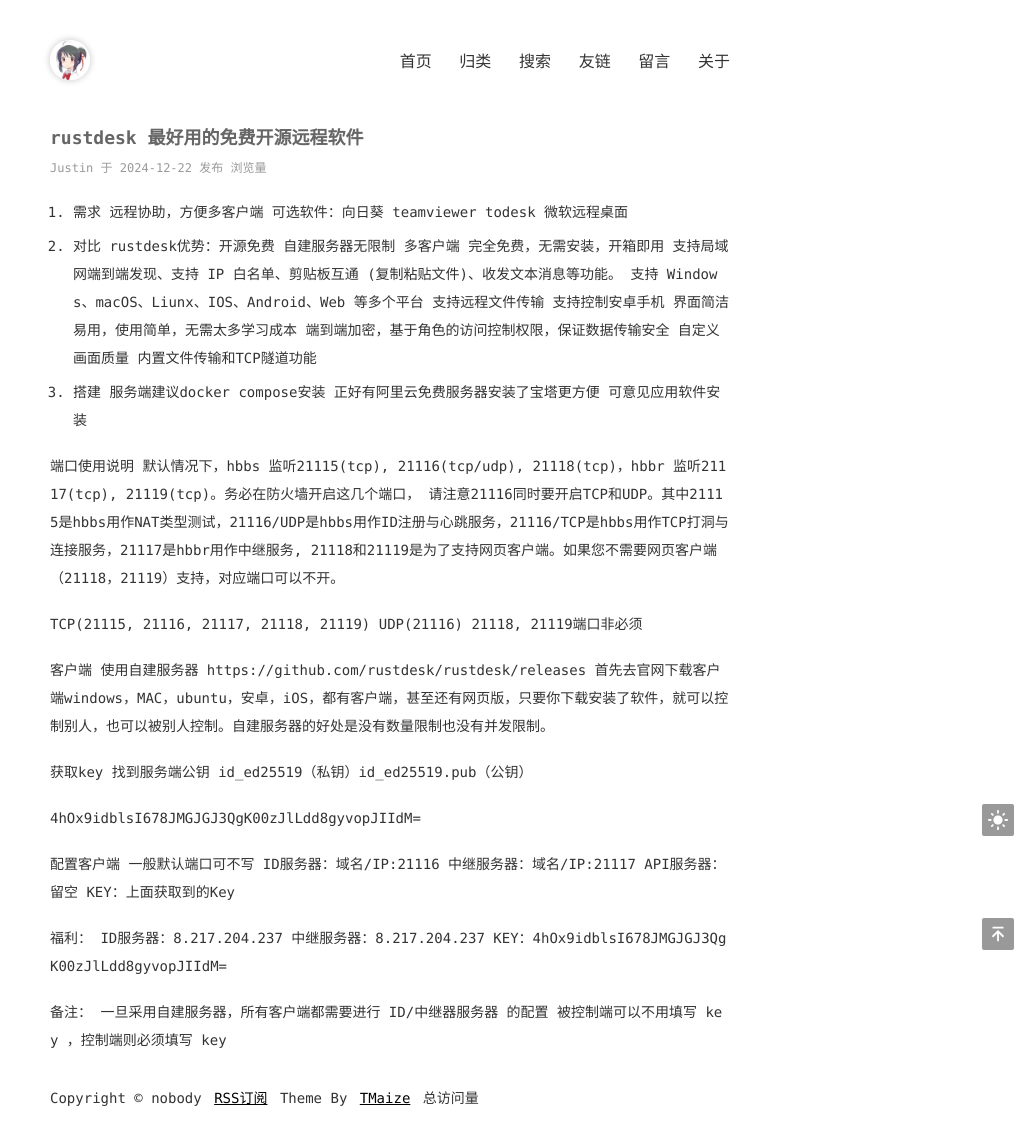
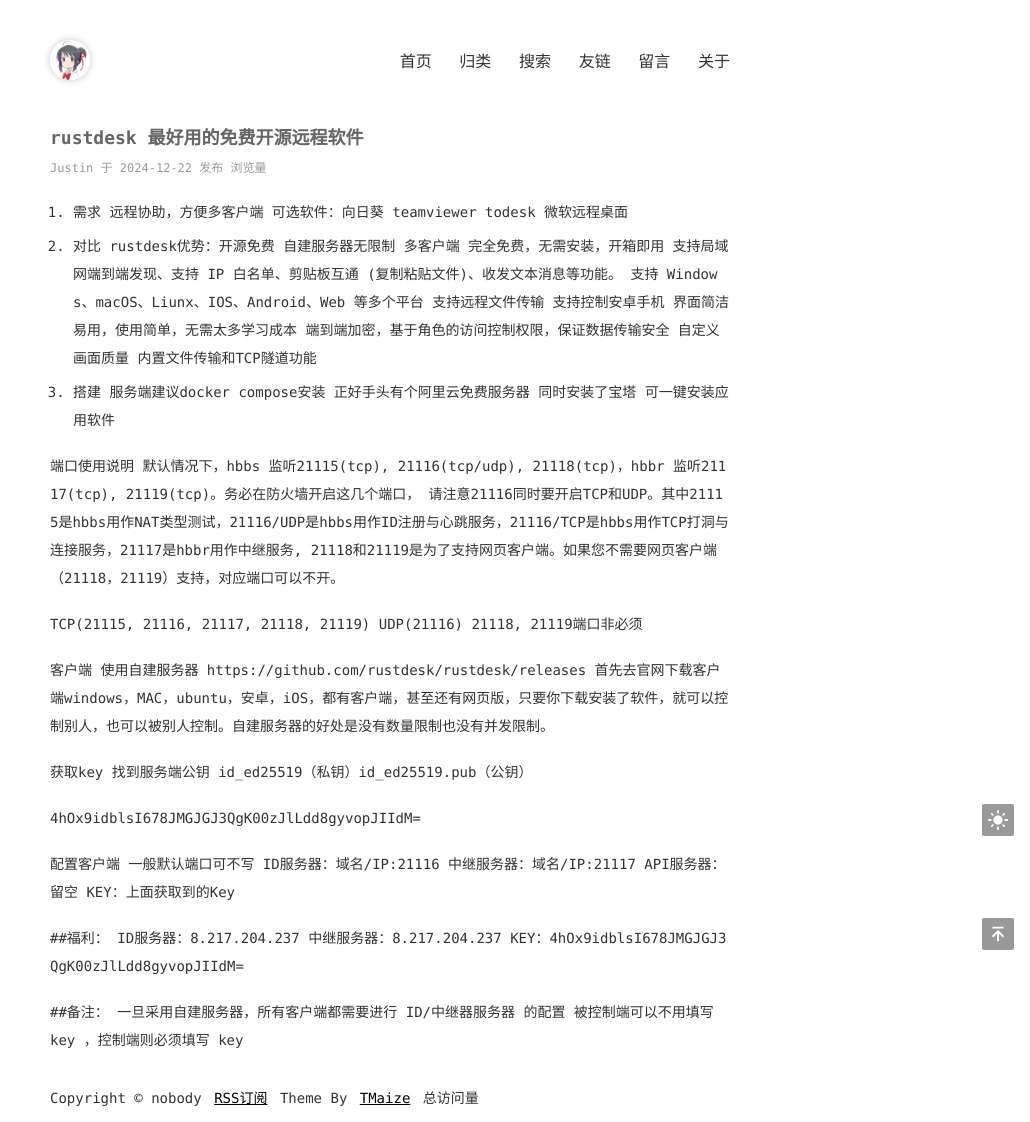
Before and after one commit to JustinHuber/justinhuber.github.io, a Jekyll site: the page built from _posts/2024-12-22-remote-desk-tool.md, in a window 1280 px wide. Shown: the whole page, without its empty margins (250-1280 px from the left). Built offline with Jekyll 4.4.1, drawn with Linux system fonts in a browser that asks for light colours; comment, search, counter and statistics services are not loaded.

Commit message:
Update 2024-12-22-remote-desk-tool.md

```diff
--- a/_posts/2024-12-22-remote-desk-tool.md
+++ b/_posts/2024-12-22-remote-desk-tool.md
@@ -4,11 +4,11 @@ title: rustdesk 最好用的免费开源远程软件
 categories: [rustdesk，远程桌面，免费]
 ---
 
-1. 需求
+  1. 需求
 远程协助，方便多客户端
 可选软件：向日葵 teamviewer  todesk 微软远程桌面
 
-2. 对比
+  2. 对比
 rustdesk优势：开源免费 自建服务器无限制 多客户端
 完全免费，无需安装，开箱即用
 支持局域网端到端发现、支持 IP 白名单、剪贴板互通 (复制粘贴文件)、收发文本消息等功能。
@@ -20,9 +20,9 @@ rustdesk优势：开源免费 自建服务器无限制 多客户端
 自定义画面质量
 内置文件传输和TCP隧道功能
 
-3. 搭建
+  3. 搭建
 服务端建议docker compose安装
-正好有阿里云免费服务器安装了宝塔更方便 可意见应用软件安装
+正好手头有个阿里云免费服务器 同时安装了宝塔 可一键安装应用软件
 
 端口使用说明
 默认情况下，hbbs 监听21115(tcp), 21116(tcp/udp), 21118(tcp)，hbbr 监听21117(tcp), 21119(tcp)。务必在防火墙开启这几个端口， 请注意21116同时要开启TCP和UDP。其中21115是hbbs用作NAT类型测试，21116/UDP是hbbs用作ID注册与心跳服务，21116/TCP是hbbs用作TCP打洞与连接服务，21117是hbbr用作中继服务, 21118和21119是为了支持网页客户端。如果您不需要网页客户端（21118，21119）支持，对应端口可以不开。
@@ -47,11 +47,11 @@ ID服务器：域名/IP:21116
 API服务器：留空
 KEY：上面获取到的Key
 
-福利：
+##福利：
 ID服务器：8.217.204.237
 中继服务器：8.217.204.237
 KEY：4hOx9idblsI678JMGJGJ3QgK00zJlLdd8gyvopJIIdM=
 
-备注：
+##备注：
 一旦采用自建服务器，所有客户端都需要进行 ID/中继器服务器 的配置
 被控制端可以不用填写 key ，控制端则必须填写 key
```
